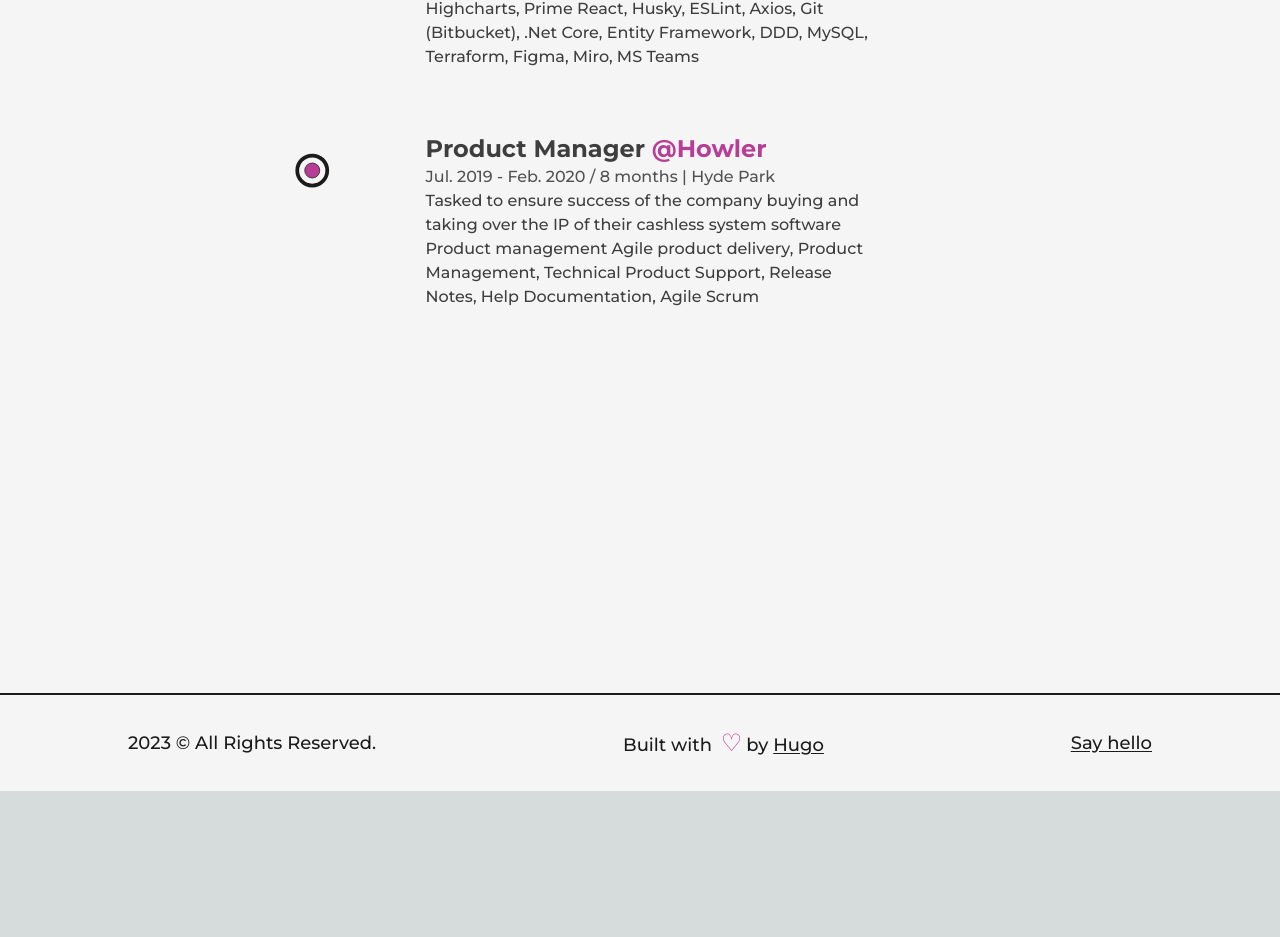
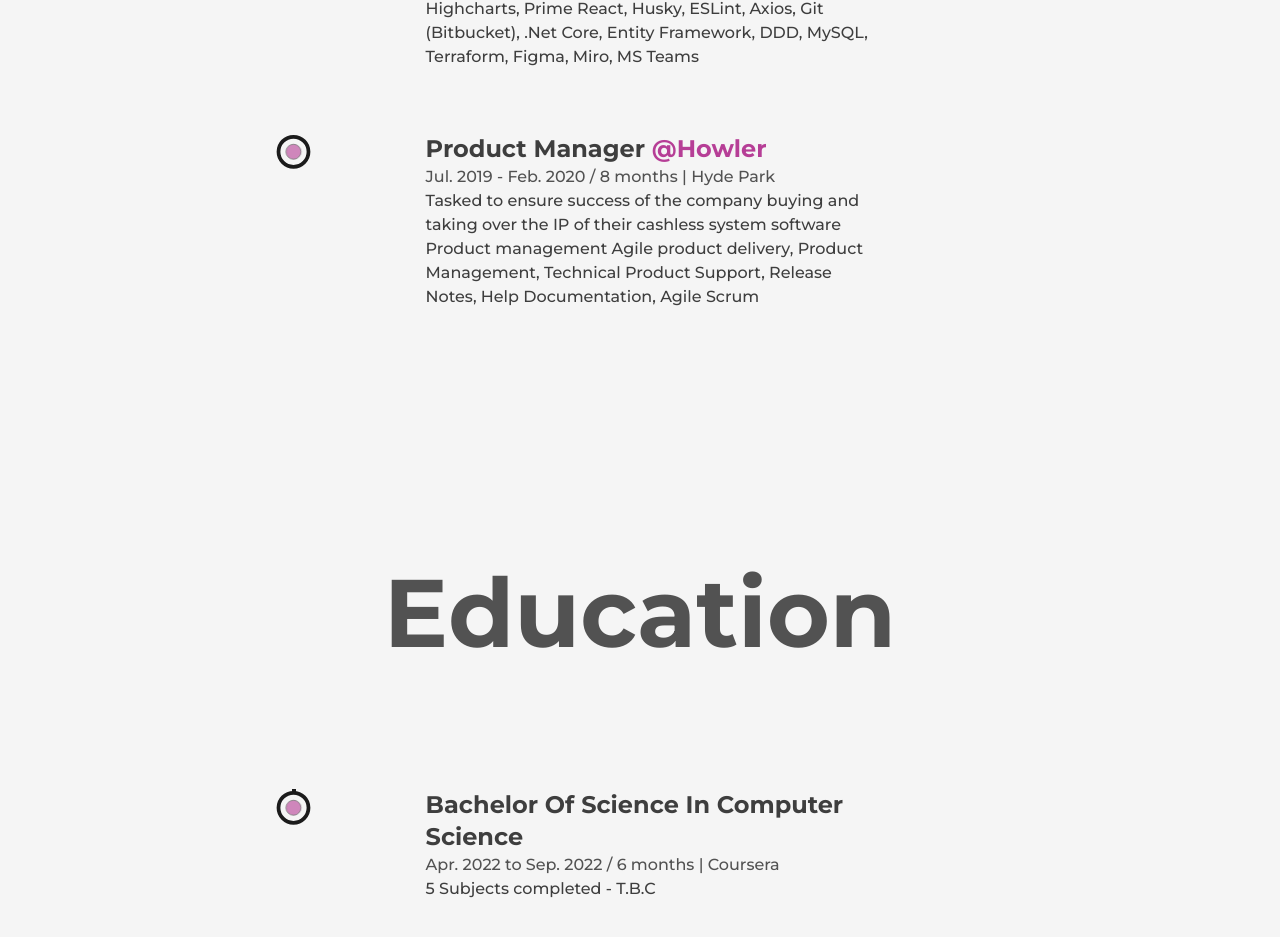
Before and after one commit to HugoDorfling/hugo.dorfling.org, a Next.js app: page /about in a window 1280 px wide. Shown: the part 3999-4936 px from the top of the page. Before the commit the page ends 4790 px from the top, so only its background shows below. Built offline with nearby package versions, Linux system fonts and the light colour scheme.

Commit message:
Education

```diff
--- /dev/null
+++ b/src/components/Education.tsx
@@ -0,0 +1,57 @@
+import React, { useRef } from "react";
+import { motion, useScroll } from "framer-motion";
+import LiIcon from "./LiIcon";
+
+const Details = ({ type, time, place, info }: any) => {
+  const ref = useRef(null);
+  return (
+    <li
+      ref={ref}
+      className="my-8 text-black/75 first:mt-0 last:mb-0 w-[60%] mx-auto flex flex-col items-center justify-between"
+    >
+      <LiIcon reference={ref} />
+      <motion.div
+        initial={{ y: 50 }}
+        whileInView={{ y: 0 }}
+        transition={{ duration: 0.5, type: "spring" }}
+      >
+        <h3 className="capitalize font-bold text-2xl">{type}&nbsp;</h3>
+        <span className="captilize font-medium text-dark/75">
+          {time} | {place}
+        </span>
+        <p className="font-medium w-full">{info}</p>
+      </motion.div>
+    </li>
+  );
+};
+
+const Education = () => {
+  const ref = useRef(null);
+  const { scrollYProgress } = useScroll({
+    target: ref,
+    offset: ["start end", "center start"],
+  });
+  return (
+    <div className="my-64">
+      <h2 className="font-bold text-8xl mb-32 w-full text-center text-dark/75">
+        Education
+      </h2>
+      <div ref={ref} className="w-[75%] mx-auto relative">
+        <motion.div
+          className="absolute left-9 top-0 w-[4px] h-full bg-dark origin-top"
+          style={{ scaleY: scrollYProgress }}
+        />
+        <ul className="w-full flex flex-col items-start justify-between ml-4 ">
+          <Details
+            type="Bachelor Of Science in Computer Science"
+            time="Apr. 2022 to Sep. 2022 / 6 months"
+            place="Coursera"
+            info="5 Subjects completed - T.B.C"
+          />
+        </ul>
+      </div>
+    </div>
+  );
+};
+
+export default Education;
--- a/src/components/Experience.tsx
+++ b/src/components/Experience.tsx
@@ -17,7 +17,11 @@
       className="my-8 text-black/75 first:mt-0 last:mb-0 w-[60%] mx-auto flex flex-col items-center justify-between"
     >
       <LiIcon reference={ref} />
-      <div>
+      <motion.div
+        initial={{ y: 50 }}
+        whileInView={{ y: 0 }}
+        transition={{ duration: 0.5, type: "spring" }}
+      >
         <h3 className="capitalize font-bold text-2xl">
           {position}&nbsp;
           <a
@@ -32,7 +36,7 @@
           {time} | {address}
         </span>
         <p className="font-medium w-full">{work}</p>
-      </div>
+      </motion.div>
     </li>
   );
 };
@@ -50,7 +54,7 @@
       </h2>
       <div ref={ref} className="w-[75%] mx-auto relative">
         <motion.div
-          className="absolute left-8 top-0 w-[4px] h-full bg-dark origin-top"
+          className="absolute left-9 top-0 w-[4px] h-full bg-dark origin-top"
           style={{ scaleY: scrollYProgress }}
         />
         <ul className="w-full flex flex-col items-start justify-between ml-4 ">
--- a/src/components/LiIcon.tsx
+++ b/src/components/LiIcon.tsx
@@ -7,13 +7,9 @@
     offset: ["center end", "center center"],
   });
 
-  useEffect(() => {
-    console.log(scrollYProgress);
-  }, [scrollYProgress]);
-
   return (
     <figure className="absolute left-0 stroke-dark">
-      <svg width="75" height="75" viewBox="0 0 100 100">
+      <svg className="-rotate-90" width="75" height="75" viewBox="0 0 100 100">
         <circle
           cx="75"
           cy="50"
@@ -29,7 +25,12 @@
             pathLength: scrollYProgress,
           }}
         />
-        <circle cx="75" cy="50" r="10" className="fill-primary stroke-1" />
+        <circle
+          cx="75"
+          cy="50"
+          r="10"
+          className="fill-primary stroke-1 animate-pulse"
+        />
       </svg>
     </figure>
   );
--- a/src/pages/about.tsx
+++ b/src/pages/about.tsx
@@ -1,4 +1,5 @@
 import AnimatedText from "@/components/AnimatedText";
+import Education from "@/components/Education";
 import Experience from "@/components/Experience";
 import Layout from "@/components/Layout";
 import Skills from "@/components/Skills";
@@ -123,6 +124,7 @@
           </div>
           <Skills />
           <Experience />
+          <Education />
         </Layout>
       </main>
     </>
```
